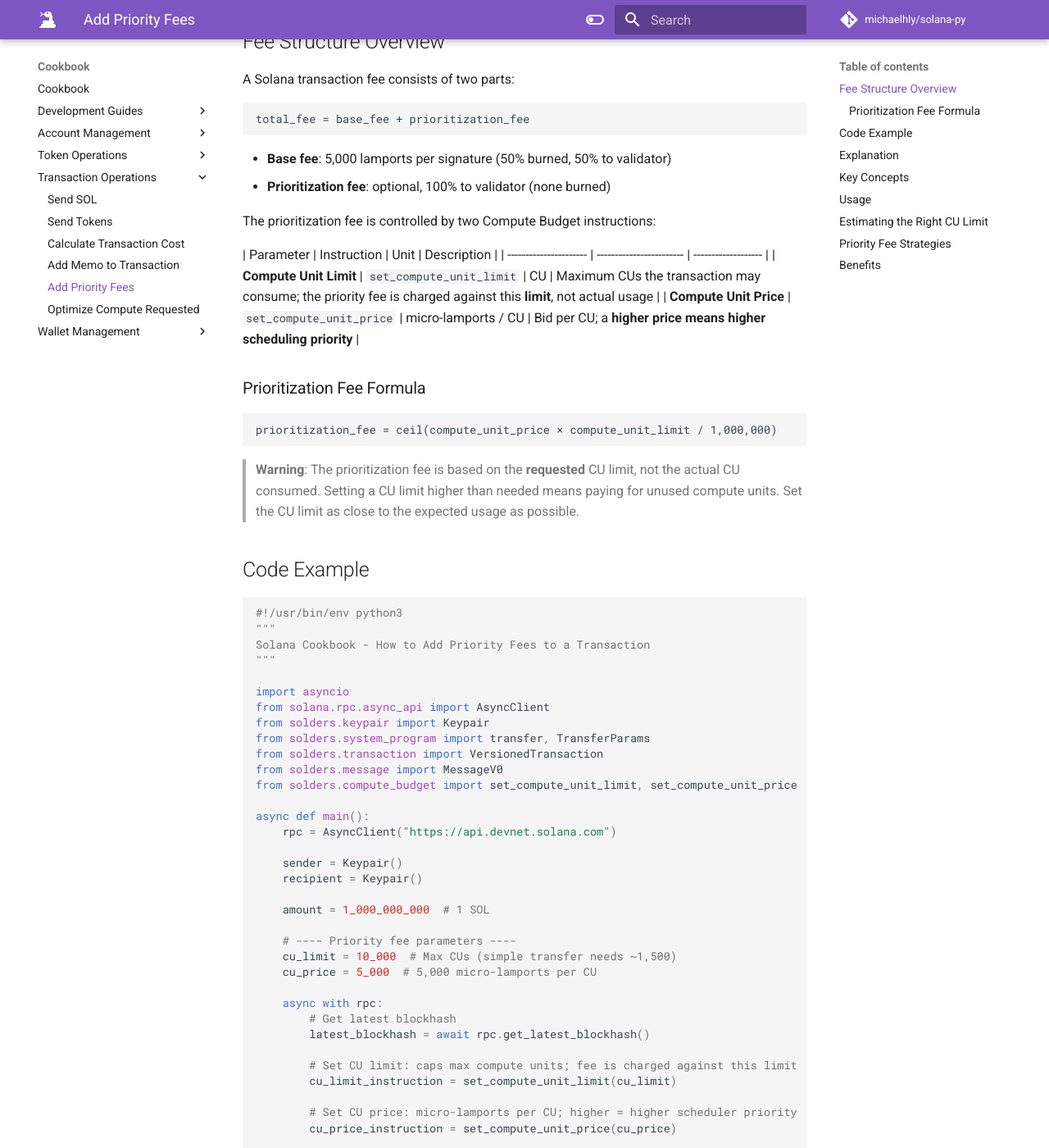
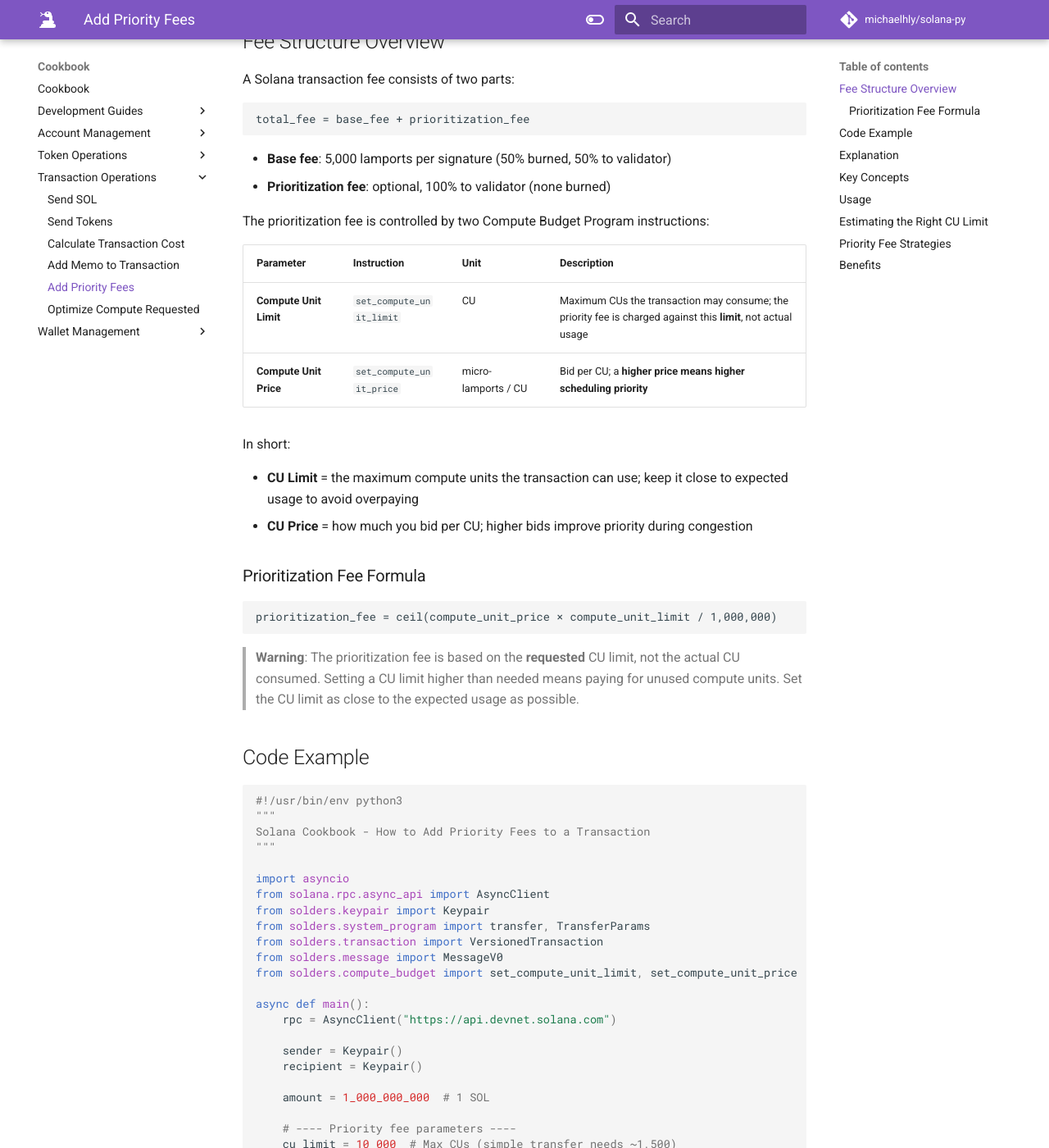
Before and after one commit to michaelhly/solana-py, an MkDocs documentation site: the page built from docs/cookbook/transaction-operations/add-priority-fees.md, in a window 1280 px wide and 1400 px high, scrolled down 286 px. Shown: the whole window at 82% size. Built offline with MkDocs 1.6.1 and Material for MkDocs 9.7.7, drawn with Linux system fonts in a browser that asks for light colours; comment, search, counter and statistics services are not loaded; some of the changed text lies outside the part shown.

Commit message:
add priority fee guide

```diff
--- a/docs/cookbook/transaction-operations/add-priority-fees.md
+++ b/docs/cookbook/transaction-operations/add-priority-fees.md
@@ -13,12 +13,17 @@
 - **Base fee**: 5,000 lamports per signature (50% burned, 50% to validator)
 - **Prioritization fee**: optional, 100% to validator (none burned)
 
-The prioritization fee is controlled by two Compute Budget instructions:
+The prioritization fee is controlled by two Compute Budget Program instructions:
 
 | Parameter              | Instruction              | Unit                | Description                                                                                                   |
-| ---------------------- | ------------------------ | ------------------- |
+| ---------------------- | ------------------------ | ------------------- | ------------------------------------------------------------------------------------------------------------- |
 | **Compute Unit Limit** | `set_compute_unit_limit` | CU                  | Maximum CUs the transaction may consume; the priority fee is charged against this **limit**, not actual usage |
 | **Compute Unit Price** | `set_compute_unit_price` | micro-lamports / CU | Bid per CU; a **higher price means higher scheduling priority**                                               |
+
+In short:
+
+- **CU Limit** = the maximum compute units the transaction can use; keep it close to expected usage to avoid overpaying
+- **CU Price** = how much you bid per CU; higher bids improve priority during congestion
 
 ### Prioritization Fee Formula
 
@@ -90,8 +95,8 @@
         # Create transaction
         transaction = VersionedTransaction(message, [sender])
 
-        # Calculate estimated prioritization fee
-        prioritization_fee_lamports = (cu_price * cu_limit) // 1_000_000
+        # Calculate estimated prioritization fee in lamports
+        prioritization_fee_lamports = (cu_price * cu_limit + 999_999) // 1_000_000
 
         print(f"Sender:             {sender.pubkey()}")
         print(f"Recipient:          {recipient.pubkey()}")
```
Also changed, not shown: other parts of docs/cookbook/transaction-operations/add-priority-fees.md (+2 -2 lines).
